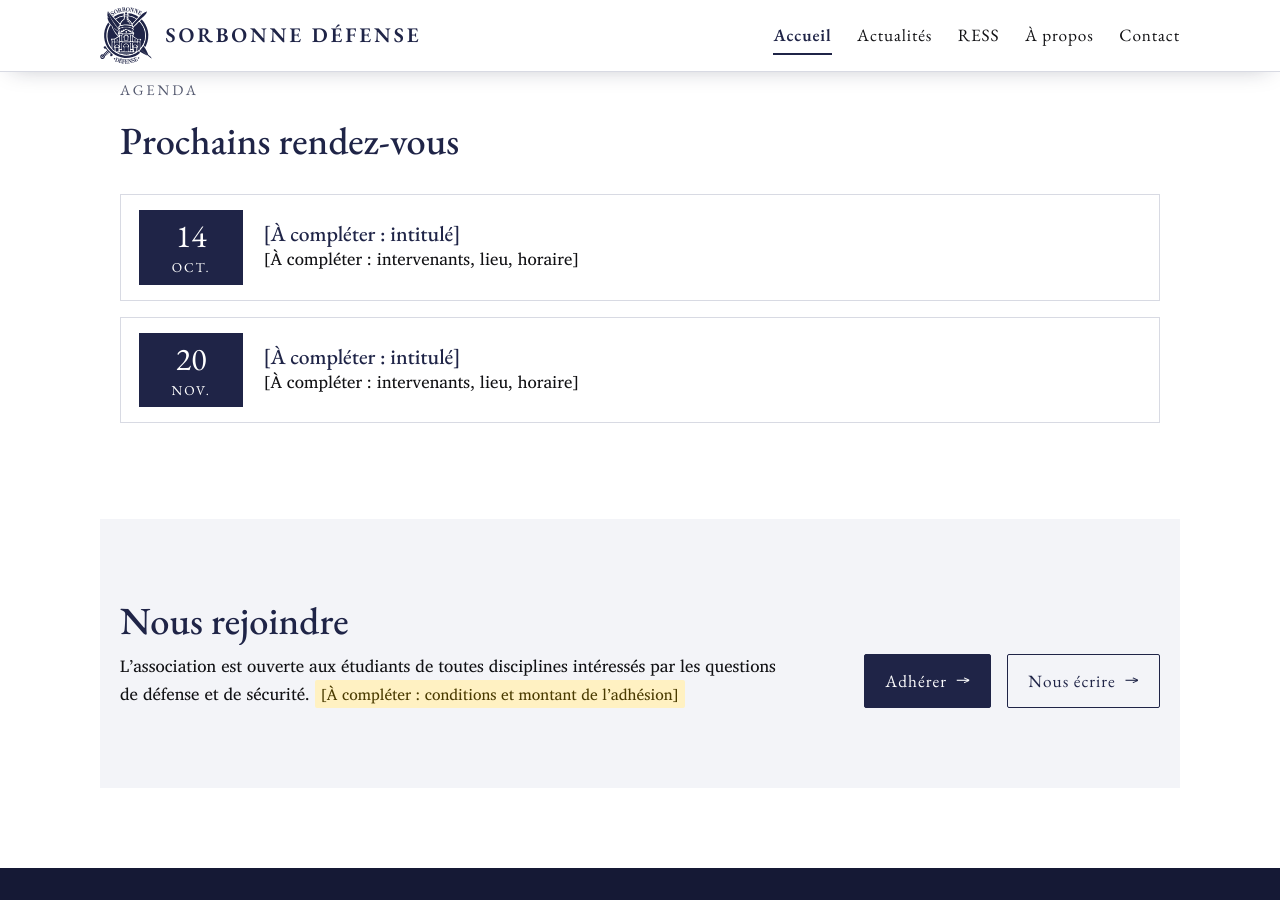
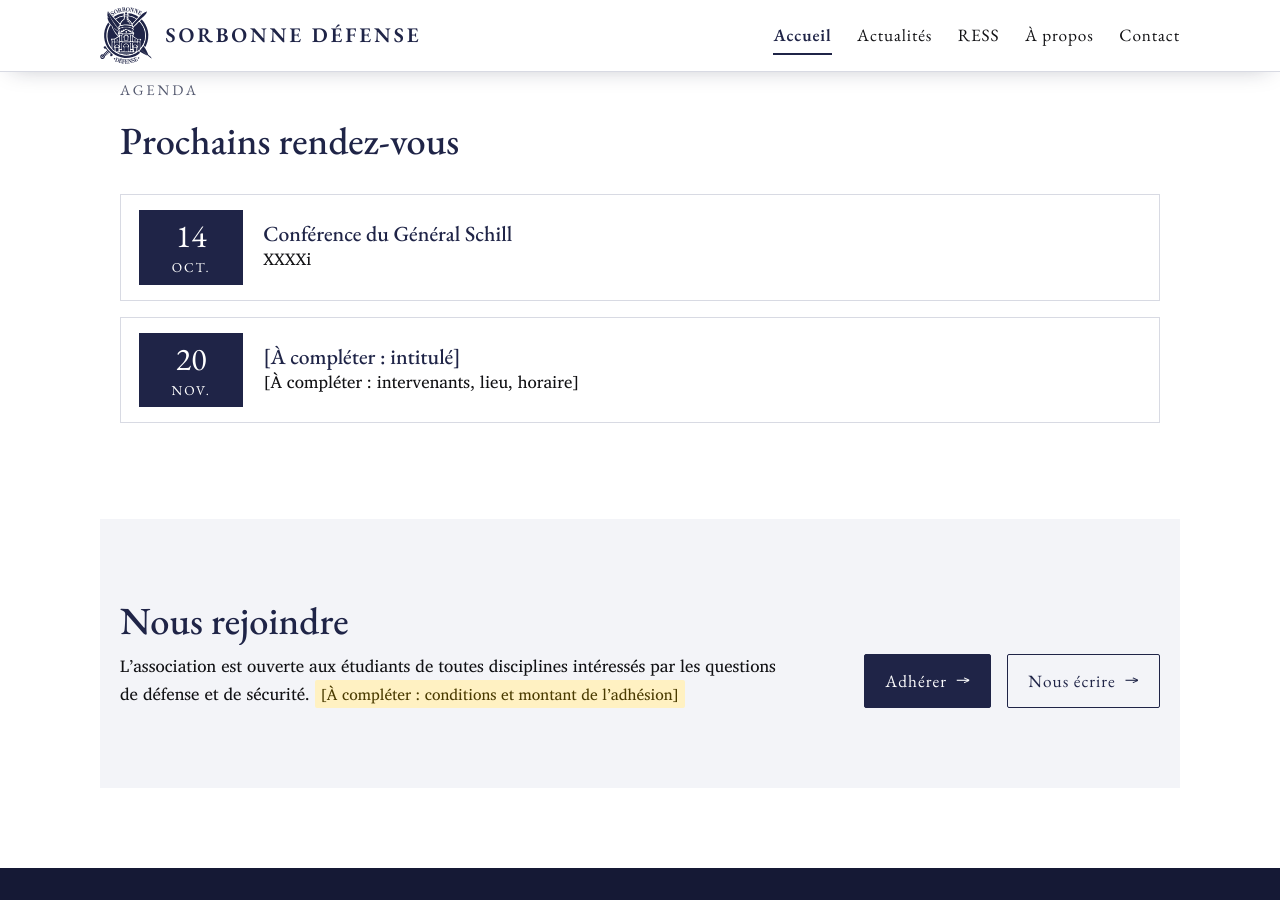
Before and after one commit to bourneriaslouis/SODEF42009, a Jekyll site: the page built from index.html, in a window 1280 px wide and 900 px high, scrolled down 2740 px. Built offline with Jekyll 4.4.1, drawn with Linux system fonts in a browser that asks for light colours.

Commit message:
Update Réglage “agenda”

```diff
--- a/_data/agenda.yml
+++ b/_data/agenda.yml
@@ -1,9 +1,7 @@
-# Agenda de l'accueil — modifiable depuis l'interface de rédaction (« Accueil › Agenda »).
-# Les rendez-vous passés disparaissent automatiquement de la page.
 evenements:
   - date: 2026-10-14
-    titre: "[À compléter : intitulé]"
-    detail: "[À compléter : intervenants, lieu, horaire]"
+    titre: Conférence du Général Schill
+    detail: XXXXi
     lien: ""
   - date: 2026-11-20
     titre: "[À compléter : intitulé]"
```
